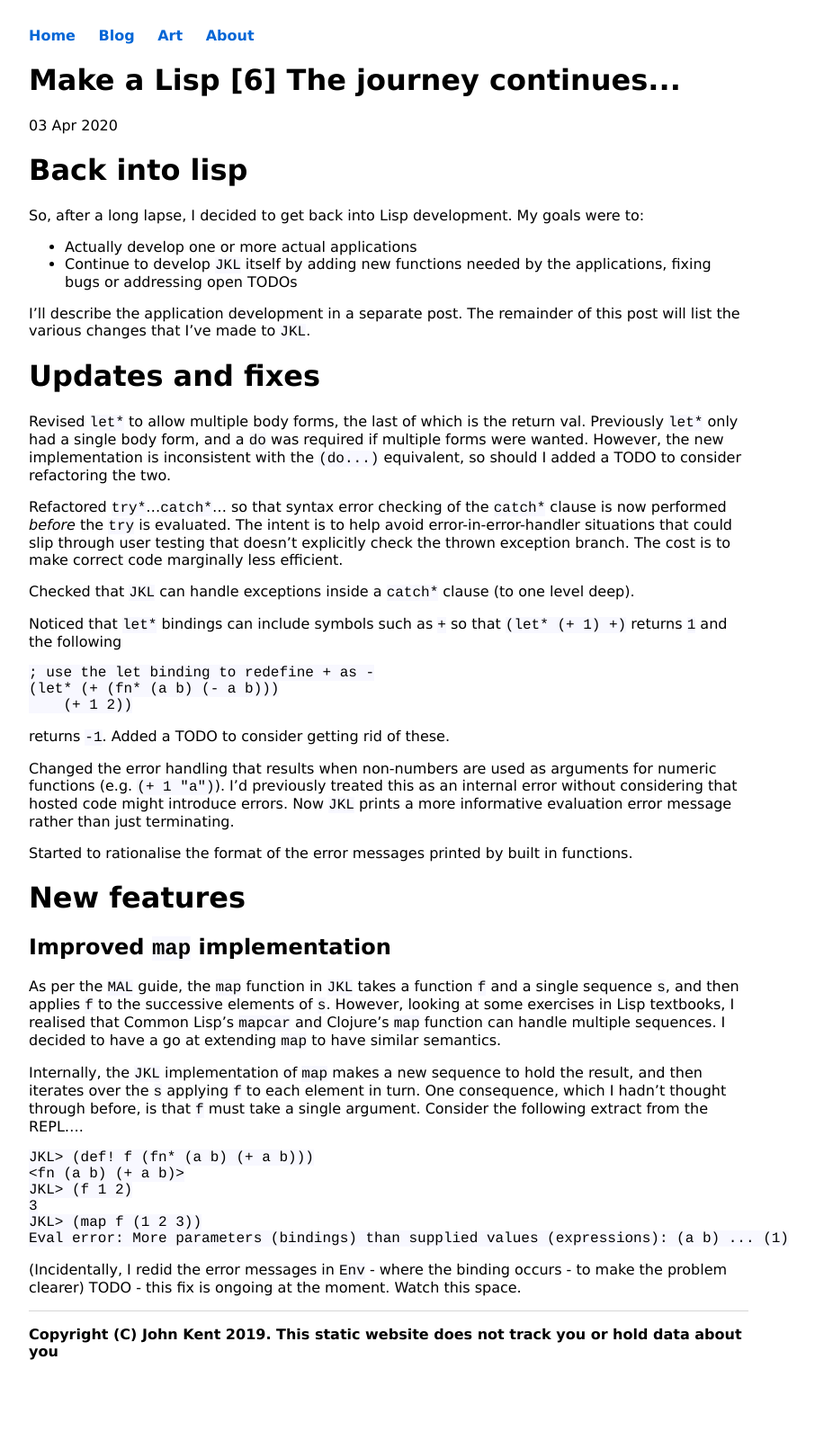
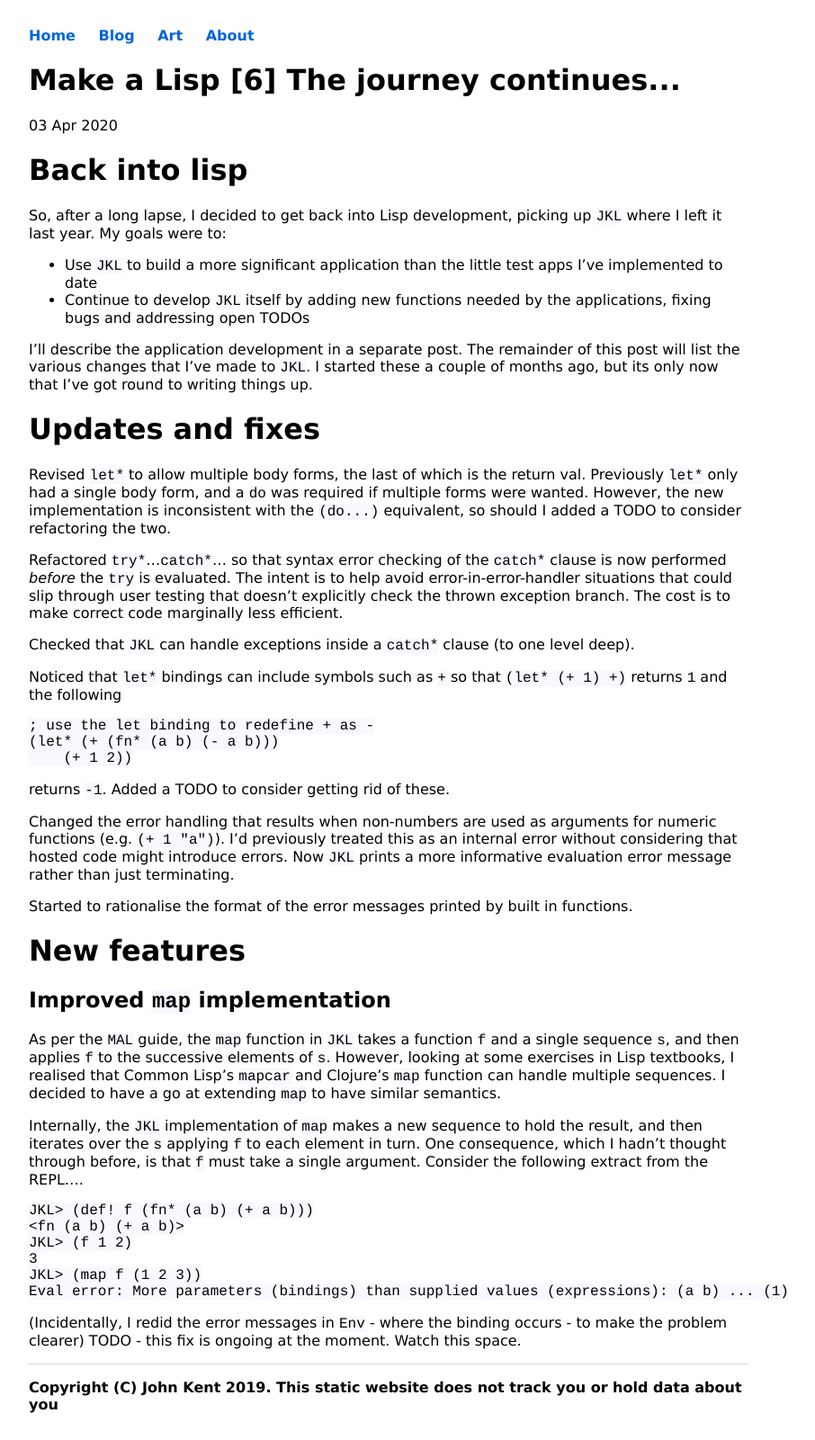
Before and after one commit to KineticLensman/KineticLensman.github.io, a Jekyll site: the page built from _posts/2020-04-03-Journey-continues.md, in a window 1280 px wide. Shown: the whole page at 90% size, without its empty margins (208-1114 px from the left). Built offline with Jekyll 4.4.1, drawn with Linux system fonts in a browser that asks for light colours; before the commit the page ends 1542 px from its top, so only the background shows below that.

Commit message:
Reword for clarity

```diff
--- a/_posts/2020-04-03-Journey-continues.md
+++ b/_posts/2020-04-03-Journey-continues.md
@@ -5,12 +5,12 @@ date: 2020-04-03
 ---
 
 # Back into lisp
-So, after a long lapse, I decided to get back into Lisp development. My goals were to:
+So, after a long lapse, I decided to get back into Lisp development, picking up `JKL` where I left it last year. My goals were to:
 
-* Actually develop one or more actual applications
-* Continue to develop  `JKL` itself by adding new functions needed by the applications, fixing bugs or addressing open TODOs
+* Use `JKL` to build a more significant application than the little test apps I've implemented to date
+* Continue to develop `JKL` itself by adding new functions needed by the applications, fixing bugs and addressing open TODOs
 
-I'll describe the application development in a separate post. The remainder of this post will list the various changes that I've made to `JKL`.
+I'll describe the application development in a separate post. The remainder of this post will list the various changes that I've made to `JKL`. I started these a couple of months ago, but its only now that I've got round to writing things up.
 
 # Updates and fixes
 
```
